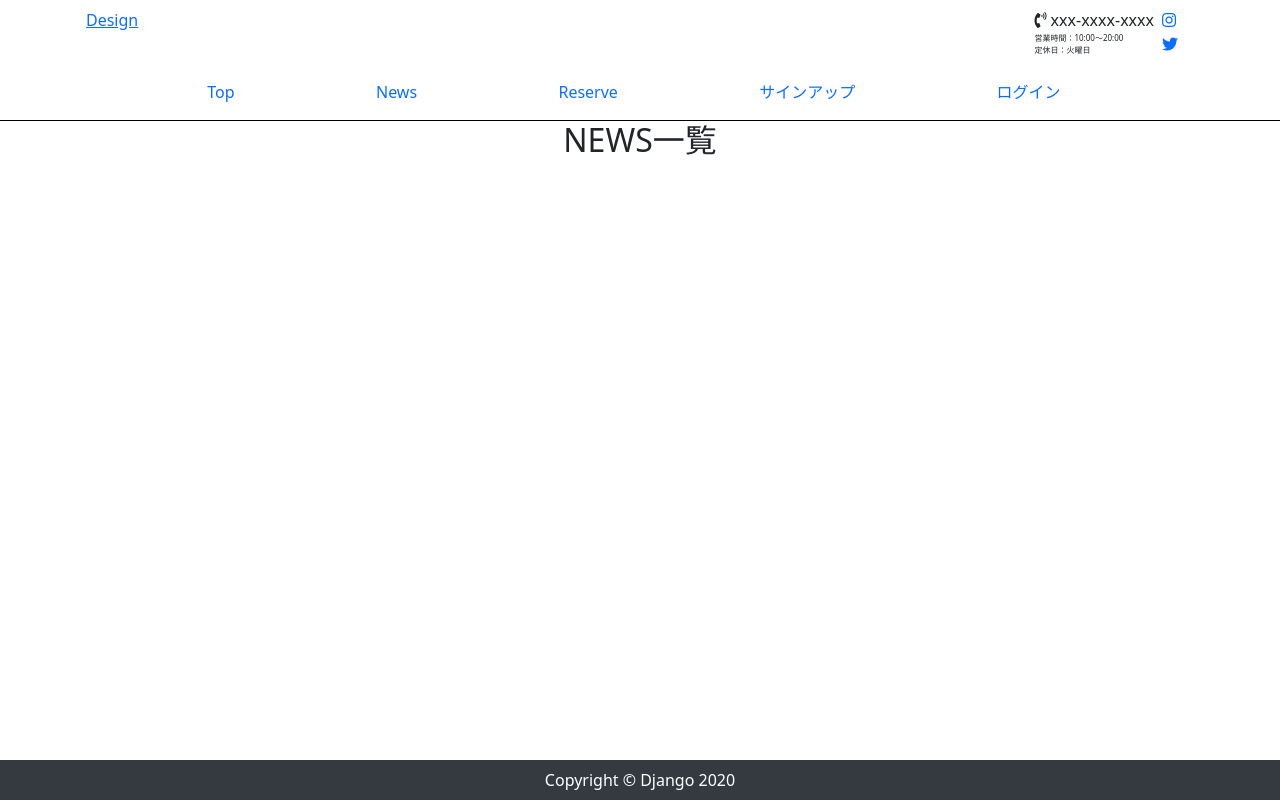
After one commit to akihiro-hosoya/django-salon, a Django app: page /news/ in a window 1280 px wide. The commit adds this page. Run offline with Django 3.2, Linux system fonts and the light colour scheme; data that the repository does not hold is empty; some libraries are stand-ins or nearby versions.

Commit message:
News投稿機能作成

```diff
--- a/app/admin.py
+++ b/app/admin.py
@@ -1,7 +1,8 @@
 from django.contrib import admin
-from .models import Salon, Stylist, Booking
+from .models import Salon, Stylist, Booking, News
 
 # Register your models here.
 admin.site.register(Salon)
 admin.site.register(Stylist)
 admin.site.register(Booking)
+admin.site.register(News)
--- a/app/templates/app/base.html
+++ b/app/templates/app/base.html
@@ -40,9 +40,9 @@
                     <li class="nav-item">
                         <a class="nav-link" href="/">Top</a>
                     </li>
-                    <!-- <li class="nav-item">
-                        <a class="nav-link" href="">News</a>
-                    </li> -->
+                    <li class="nav-item">
+                        <a class="nav-link" href="{% url 'news_list' %}">News</a>
+                    </li>
                     <li class="nav-item">
                         <a class="nav-link" href="{% url 'salon_choice' %}">Reserve</a>
                     </li>
--- a/app/templates/app/booking_calendar.html
+++ b/app/templates/app/booking_calendar.html
@@ -38,7 +38,7 @@
                     {% for datetime, book in booking_date.items %}
                     <td>
                         {% if book == "" %}
-                            <form method="POST" action="#">
+                            <form method="POST" action="{% url 'holiday' datetime.year datetime.month datetime.day booking_hour %}">
                                 {% csrf_token %}
                                 <button class="btn btn-light" type="submit">出勤</button>
                             </form>
--- /dev/null
+++ b/app/templates/app/news_list.html
@@ -0,0 +1,27 @@
+{% extends 'app/base.html' %}
+{% load static %}
+
+{% block content %}
+<div class="row main_wrap">
+    <div class="col-12">
+        <!-- ---------- 最新情報一覧 ---------- -->
+        <div class="">
+            <h2 class="text-center">NEWS一覧</h2>
+            <div class="medium">
+                {% for news in news_data %}
+                <div class="media">
+                    <div class="media-body bg-white">
+                        <h5><a class="text-info font-weight-bold"
+                                href="{% url 'news_detail' news.id %}">{{ news.title }}</a></h5>
+                        <p>{{ news.content|linebreaksbr|truncatechars:100 }}</p>
+                        <div class="media-detail">
+                            <p>{{ news.created_date }}</p>
+                        </div>
+                    </div>
+                </div>
+                {% endfor %}
+            </div>
+        </div>
+    </div>
+</div>
+{% endblock content %}
--- a/app/urls.py
+++ b/app/urls.py
@@ -10,4 +10,9 @@ urlpatterns = [
     path('calendar/<int:pk>/<int:year>/<int:month>/<int:day>/<int:hour>/', views.BookingView.as_view(), name='booking'),
     path('thanks/', views.ThanksView.as_view(), name='thanks'),
     path('booking/calendar/<int:year>/<int:month>/<int:day>/', views.BookingCalendarView.as_view(), name='booking_calendar'),
+    path('mypage/holiday/<int:year>/<int:month>/<int:day>/<int:hour>/', views.Holiday, name='holiday'),
+    path('mypage/delete/<int:year>/<int:month>/<int:day>/<int:hour>/', views.Delete, name='delete'),
+    # News
+    path('news/', views.NewsListView.as_view(), name='news_list'),
+    path('news/<int:pk>', views.NewsDetailView.as_view(), name='news_detail'),
 ]
--- a/app/views.py
+++ b/app/views.py
@@ -4,8 +4,9 @@ from django.contrib.auth.mixins import LoginRequiredMixin
 from django.utils.timezone import localtime, make_aware
 from datetime import datetime, date, timedelta, time
 from django.db.models import Q
-from app.models import Salon, Stylist, Booking
+from app.models import Salon, Stylist, Booking, News
 from app.forms import BookingForm
+from django.views.decorators.http import require_POST
 
 # Create your views here.
 class IndexView(TemplateView):
@@ -144,8 +145,7 @@ class ThanksView(TemplateView):
 
 class BookingCalendarView(LoginRequiredMixin, View):
     def get(self, request, *args, **kwargs):
-        stylist_data = Stylist.objects.get(id=request.user.id)
-        print(stylist_data)
+        stylist_data = Stylist.objects.get(user=request.user)
         year = self.kwargs.get('year')
         month = self.kwargs.get('month')
         day = self.kwargs.get('day')
@@ -169,7 +169,7 @@ class BookingCalendarView(LoginRequiredMixin, View):
             booking_date = local_time.date()
             booking_hour = local_time.hour
             if (booking_hour in calendar) and (booking_date in calendar[booking_hour]):
-                calendar[booking_hour][booking_date] = booking.first_name
+                calendar[booking_hour][booking_date] = booking.name
 
         return render(request, 'app/booking_calendar.html', {
             'stylist_data': stylist_data,
@@ -184,3 +184,52 @@ class BookingCalendarView(LoginRequiredMixin, View):
             'month': month,
             'day': day,
         })
+
+@require_POST
+def Holiday(request, year, month, day, hour):
+    stylist_data = Stylist.objects.get(user=request.user)
+    start_time = make_aware(datetime(year=year, month=month, day=day, hour=hour))
+    end_time = make_aware(datetime(year=year, month=month, day=day, hour=hour + 1))
+
+    Booking.objects.create(
+        stylist=stylist_data,
+        start=start_time,
+        end=end_time,
+    )
+
+    start_date = date(year=year, month=month, day=day)
+    weekday = start_date.weekday()
+    if weekday != 6:
+        start_date = start_date - timedelta(days=weekday + 1)
+    return redirect('booking_calendar', year=start_date.year, month=start_date.month, day=start_date.day)
+
+@require_POST
+def Delete(request, year, month, day, hour):
+    start_time = make_aware(datetime(year=year, month=month, day=day, hour=hour))
+    booking_data = Booking.objects.filter(start=start_time)
+
+    booking_data.delete()
+
+    start_date = date(year=year, month=month, day=day)
+    weekday = start_date.weekday()
+    if weekday != 6:
+        start_date = start_date - timedelta(days=weekday + 1)
+    return redirect('booking_calendar', year=start_date.year, month=start_date.month, day=start_date.day)
+
+
+# News
+class NewsListView(View):
+    def get(self, request, *args, **kwargs):
+        news_data = News.objects.order_by('-id')
+
+        return render(request, 'app/news_list.html', {
+            'news_data': news_data,
+        })
+
+class NewsDetailView(View):
+    def get(self, request, *args, **kwargs):
+        news_data = News.objects.get(id=self.kwargs['pk'])
+
+        return render(request, 'app/news_detail.html', {
+            'news_data': news_data,
+        })
```
Also changed, not shown: app/models.py (+16 -0 lines), app/templates/app/news_detail.html (added, +20 -0 lines), app/migrations/0002_news.py (added), images/wolfgang-hasselmann-a38GQm-M7AY-unsplash.jpg (added).
